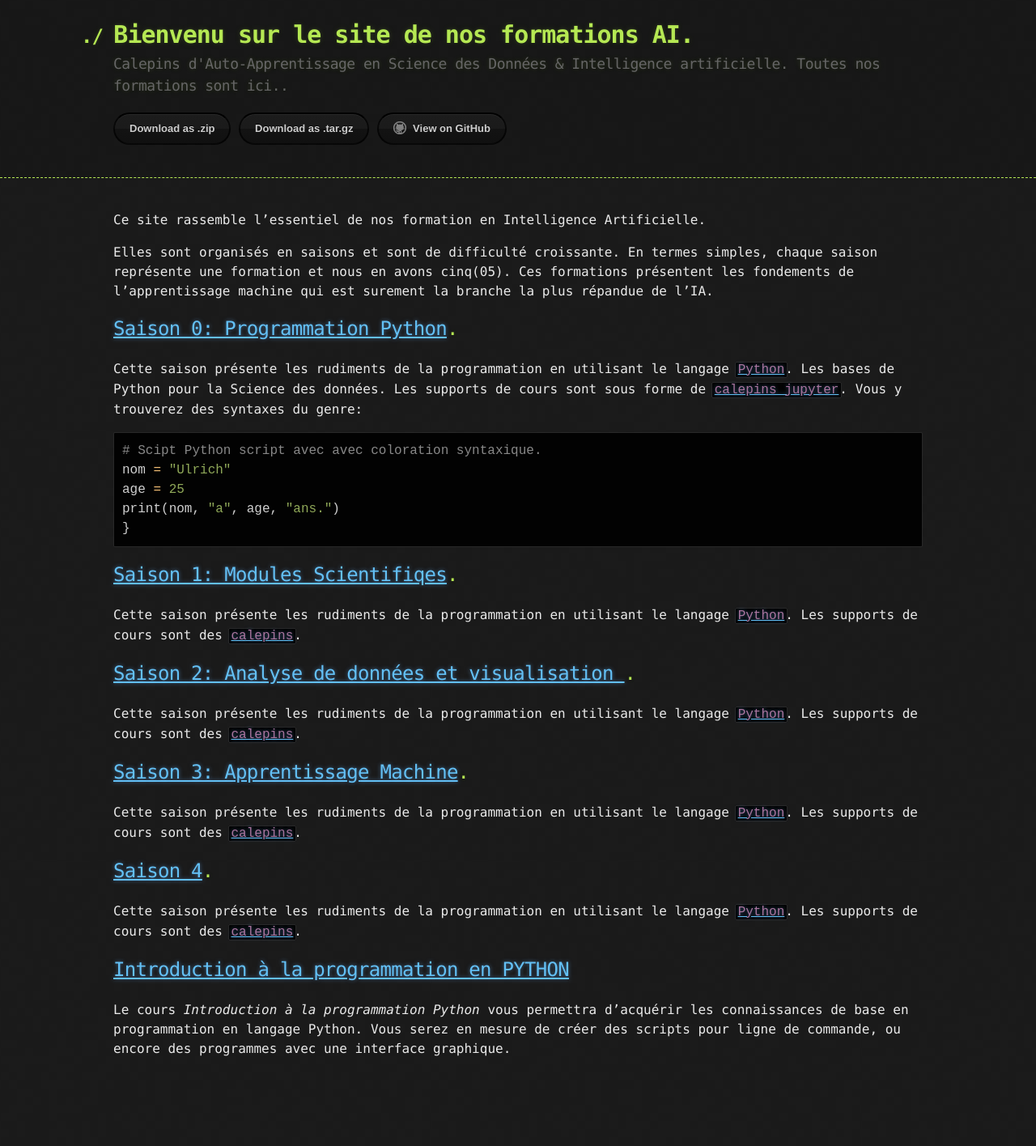
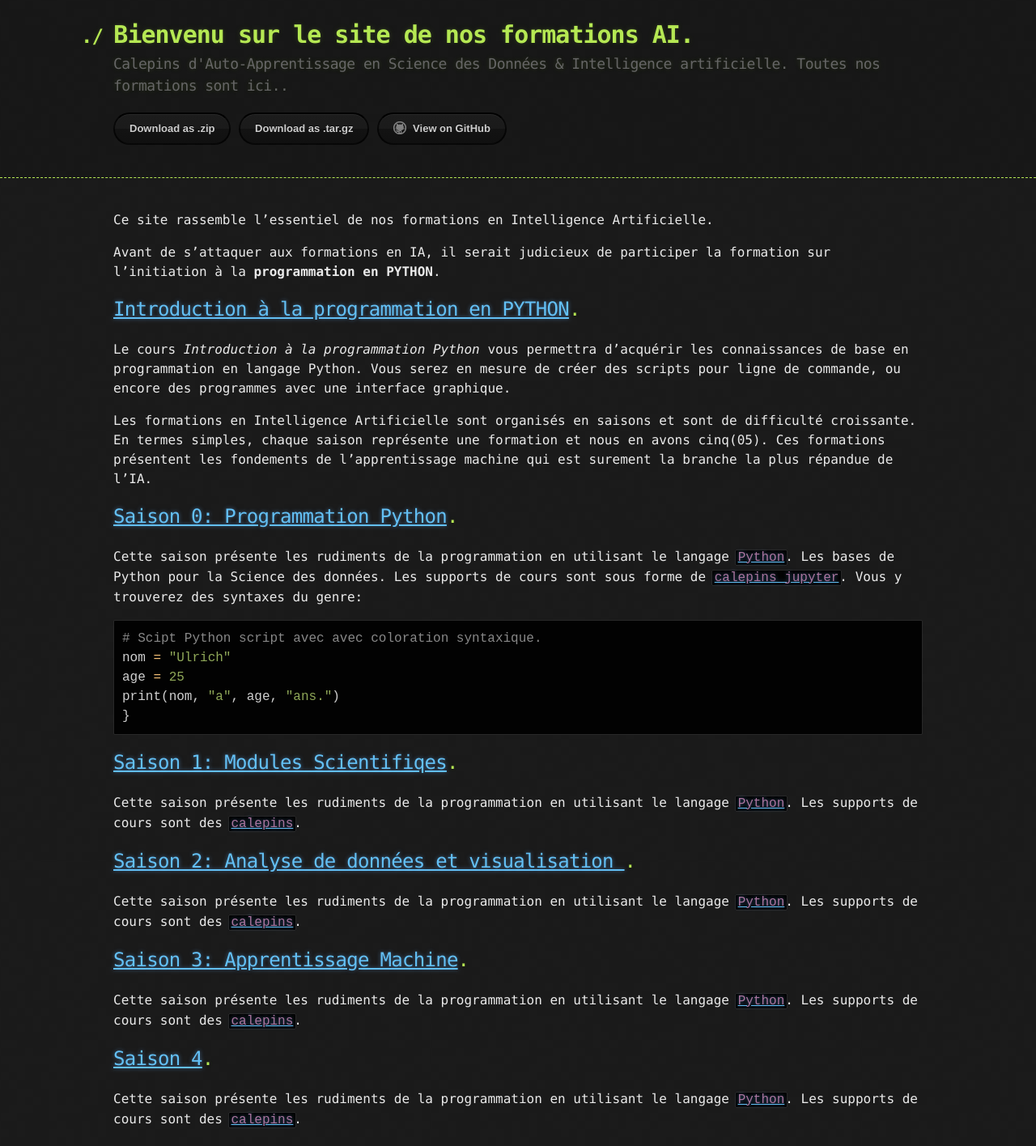
Before and after one commit to ai-technipreneurs/Nos-Formations-AI, a Jekyll site: the page built from index.md, in a window 1280 px wide. Shown: the whole page at 81% size. Built offline with Jekyll 4.4.1, drawn with Linux system fonts in a browser that asks for light colours; before the commit the page ends 1328 px from its top, so only the background shows below that.

Commit message:
Update index.md

```diff
--- a/index.md
+++ b/index.md
@@ -2,9 +2,15 @@
 layout: default
 ---
 
-Ce site rassemble l'essentiel de nos formation en Intelligence Artificielle.
+Ce site rassemble l'essentiel de nos formations en Intelligence Artificielle.
 
-Elles sont organisés en saisons et sont de difficulté croissante. En termes simples, chaque saison représente une formation et nous en avons cinq(05). Ces formations présentent les fondements de l'apprentissage machine qui est surement la branche la plus répandue de l'IA.
+Avant de s'attaquer aux formations en IA, il serait judicieux de participer la formation sur l'initiation à la **programmation en PYTHON**.
+
+## [Introduction à la programmation en PYTHON](./programmation-en-python.html).
+Le cours _Introduction à la programmation Python_ vous permettra d’acquérir les connaissances de base en programmation en langage Python. Vous serez en mesure de créer des scripts pour ligne de commande, ou encore des programmes avec une interface graphique.
+
+
+Les formations en Intelligence Artificielle sont organisés en saisons et sont de difficulté croissante. En termes simples, chaque saison représente une formation et nous en avons cinq(05). Ces formations présentent les fondements de l'apprentissage machine qui est surement la branche la plus répandue de l'IA.
 
 
 ## [Saison 0: Programmation Python](./saison-0.html).
```
Also changed, not shown: other parts of index.md (+0 -4 lines).
